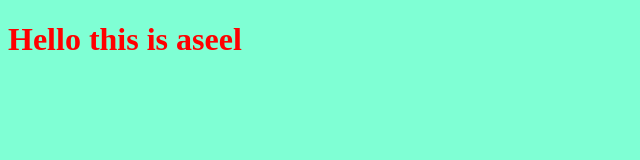
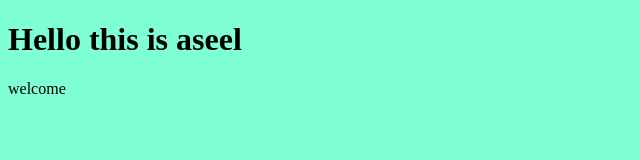
Before and after one commit to aseel-hamada/myproject, a plain HTML site: page index.html in a window 1280 px wide. Shown: the whole page, without its empty margins (0-640 px from the left). Drawn offline with Linux system fonts and the light colour scheme.

Commit message:
changing style for the title

```diff
--- a/index.html
+++ b/index.html
@@ -9,7 +9,7 @@
 </head>
 <body>
     <h1>Hello this is aseel</h1>
-
+    <p>welcome</p>
     <script src="app.js"></script>
 </body>
 </html>
--- a/style.css
+++ b/style.css
@@ -1,5 +1,5 @@
 h1{
-    color: red;
+    color: black;
 }
 body{
     background-color: aquamarine;
```
